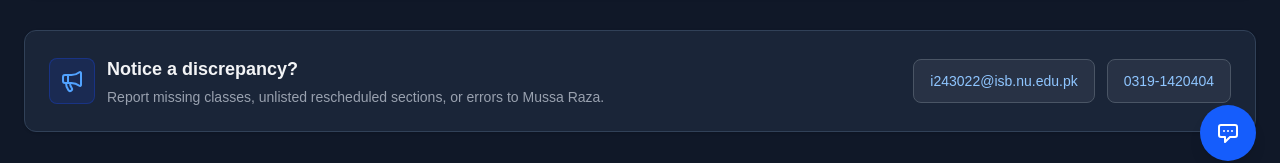
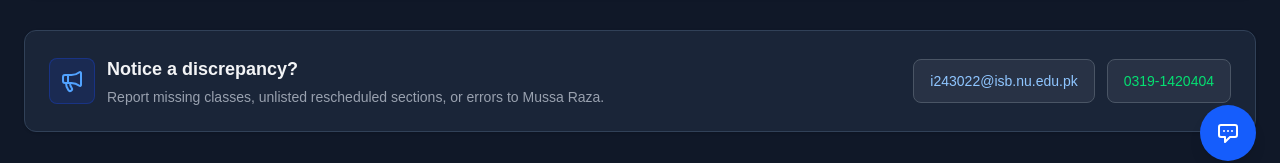
Before and after one commit to stackmussa/FAST-Smart-TimeTable, a Next.js app in the folder frontend/: page / in a window 1280 px wide. Shown: the part 615-778 px from the top of the page. Built offline with nearby package versions, Linux system fonts and the light colour scheme.

Commit message:
feat: update contact links to use Gmail compose and WhatsApp redirect

```diff
--- a/frontend/app/page.tsx
+++ b/frontend/app/page.tsx
@@ -633,14 +633,18 @@ export default function TimetableViewer() {
             </div>
             <div className="flex flex-col sm:flex-row gap-3 mt-2 md:mt-0">
               <a
-                href="mailto:i243022@isb.nu.edu.pk"
+                href="https://mail.google.com/mail/?view=cm&fs=1&to=i243022@isb.nu.edu.pk"
+                target="_blank"
+                rel="noopener noreferrer"
                 className="flex items-center justify-center bg-gray-700/50 hover:bg-gray-700 border border-gray-600 text-blue-300 px-4 py-3 md:py-2.5 rounded-lg text-sm font-medium transition-colors min-h-[44px]"
               >
                 i243022@isb.nu.edu.pk
               </a>
               <a
-                href="tel:+923191420404"
-                className="flex items-center justify-center bg-gray-700/50 hover:bg-gray-700 border border-gray-600 text-blue-300 px-4 py-3 md:py-2.5 rounded-lg text-sm font-medium transition-colors min-h-[44px]"
+                href="https://wa.me/923191420404"
+                target="_blank"
+                rel="noopener noreferrer"
+                className="flex items-center justify-center bg-gray-700/50 hover:bg-gray-700 border border-gray-600 text-green-400 px-4 py-3 md:py-2.5 rounded-lg text-sm font-medium transition-colors min-h-[44px]"
               >
                 0319-1420404
               </a>
```
